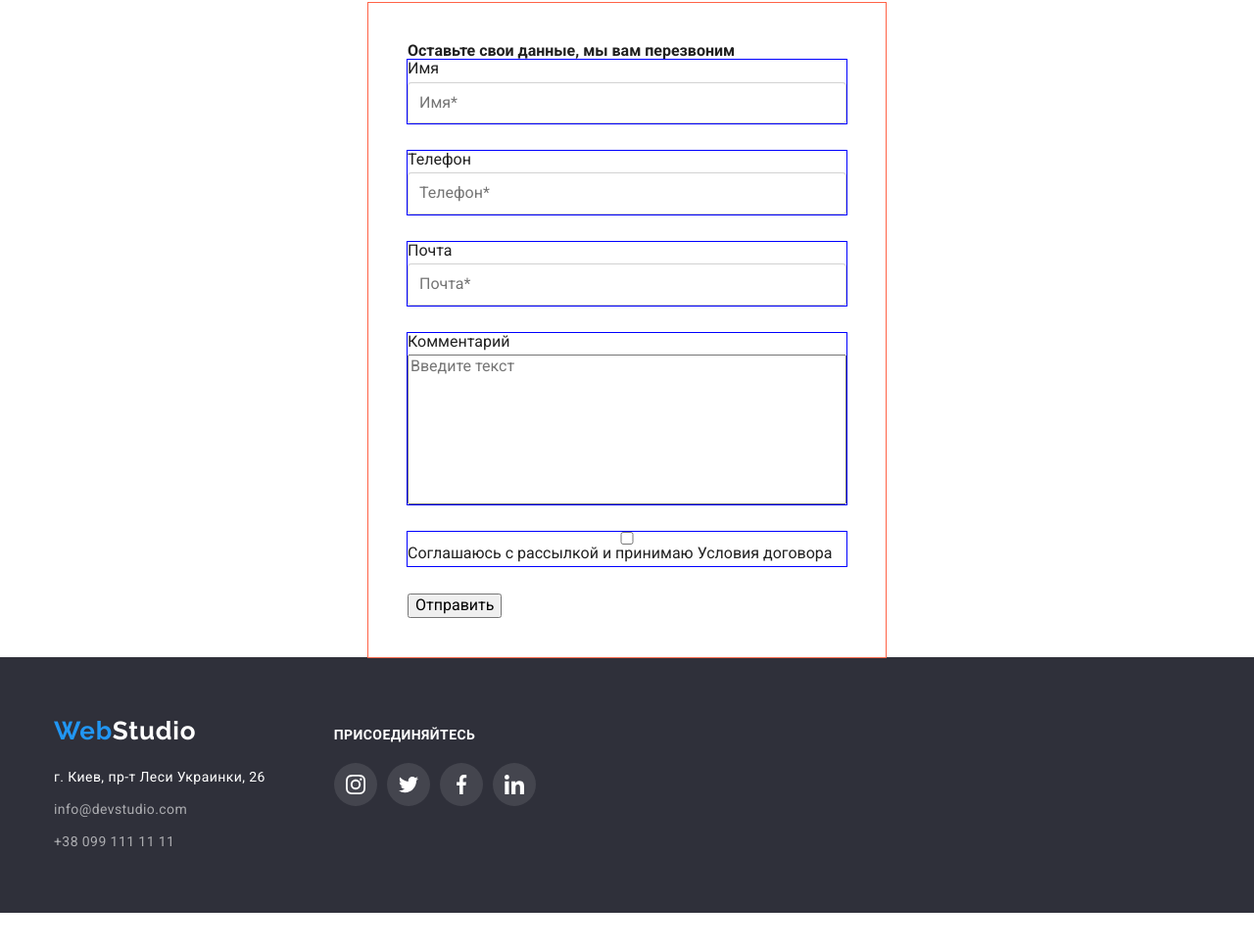
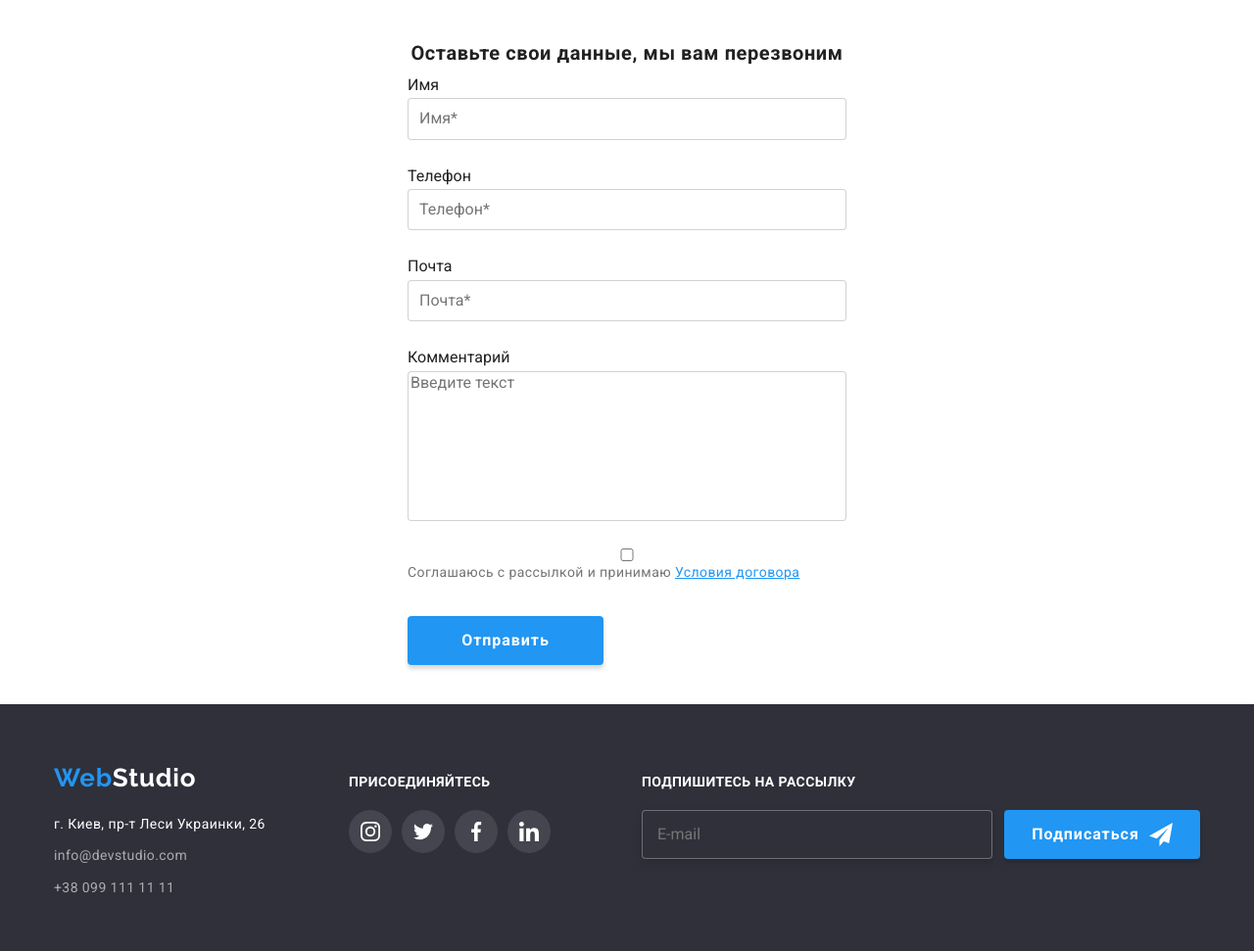
Before and after one commit to Rostyslav-Yefremov/goit-markup-hw-06, a plain HTML site: page index.html in a window 1280 px wide. Shown: the part 2673-3644 px from the top of the page at 98% size. Before the commit the page ends 3605 px from the top, so only its background shows below. Drawn offline with nearby package versions, Linux system fonts and the light colour scheme.

Commit message:
Доделал нижнюю форму

```diff
--- a/css/styles.css
+++ b/css/styles.css
@@ -677,6 +677,7 @@ p {
 }
 
 .footer-address {
+  width: 231px;
   margin-right: 70px;
 }
 
@@ -727,10 +728,26 @@ p {
   background-size: cover;
 }
 
-/* Форма */
+/* Форма в модальном окне */
 
 textarea {
   resize: none;
+}
+
+.form-box textarea {
+  border: 1px solid rgba(33, 33, 33, 0.2);
+  border-radius: 4px;
+}
+
+.title-modal-form {
+  display: block;
+  margin-bottom: 12px;
+  font-weight: bold;
+  font-size: 20px;
+  line-height: 1.15;
+  text-align: center;
+  letter-spacing: 0.03em;
+  color: var(--title-color);
 }
 
 .contact-form {
@@ -738,13 +755,13 @@ textarea {
   padding: 40px;
   margin-left: auto;
   margin-right: auto;
-  outline: 1px solid tomato;
+  /* outline: 1px solid tomato; */
 }
 
 .form-box {
   display: flex;
   flex-direction: column;
-  outline: 1px solid blue;
+  /* outline: 1px solid blue; */
   margin-bottom: 28px;
 }
 
@@ -757,6 +774,42 @@ textarea {
 
 .form-box label {
   margin-bottom: 4px;
+}
+
+.form-modal-btn {
+  width: 200px;
+  height: 50px;
+  background: var(--accent-color);
+  box-shadow: 0px 4px 4px rgba(0, 0, 0, 0.15);
+  color: var(--white-color);
+  font-weight: bold;
+  font-size: 16px;
+  line-height: 1.87;
+  letter-spacing: 0.06em;
+  border-radius: 4px;
+  border: none;
+  cursor: pointer;
+}
+
+.form-modal-btn:hover,
+.form-modal-btn:focus {
+  background-color: var(--hover-button-color);
+}
+
+.policy {
+  font-size: 14px;
+  line-height: 1.71;
+  letter-spacing: 0.03em;
+  color: var(--text-color);
+}
+
+.link-policy {
+  display: inline-block;
+  font-size: 14px;
+  line-height: 1.71;
+  letter-spacing: 0.03em;
+  text-decoration-line: underline;
+  color: var(--accent-color);
 }
 
 .contact-form-input {
@@ -814,15 +867,14 @@ textarea {
   margin-left: 10px;
 } */
 
-.form-footer {
-}
+/* ФОРМА В ФУТЕРЕ */
 
 .form-footer-box {
   display: flex;
-  margin-left: auto;
 }
 
 .title-b {
+  display: block;
   margin-bottom: 20px;
   font-weight: bold;
   font-size: 14px;
--- a/index.html
+++ b/index.html
@@ -380,7 +380,8 @@
 
         <form action="#" class="contact-form">
 
-            <b>Оставьте свои данные, мы вам перезвоним</b>
+            <b class="title-modal-form">Оставьте свои данные, мы вам
+                перезвоним</b>
 
             <div class="form-box">
                 <label for="user-name">Имя</label>
@@ -408,11 +409,13 @@
             </div>
             <div class="form-box">
                 <input type="checkbox" name="policy" id="policy">
-                <label for="policy">Соглашаюсь с рассылкой и принимаю
-                    Условия
-                    договора</label>
+                <label class="policy" for="policy">Соглашаюсь с рассылкой и
+                    принимаю
+                    <a class="link-policy" href="#">Условия
+                        договора</a></label>
             </div>
-            <button type="submit">Отправить</button>
+            <button class="form-modal-btn touch-transform"
+                type="submit">Отправить</button>
         </form>
 
     </main>
@@ -475,44 +478,22 @@
                     </li>
                 </ul>
             </div>
-            <!-- <form class="contat-form">
-                <label for="name">Подпишитесь на рассылку</label>
-                <input type="text" name="name" id="name">
-                <button type="submit">Подписаться</button>
-            </form> -->
-            <!-- <form action="#" class="contact-form">
-                <div class="form-box">
-                    <label for="user-name">Name</label>
-                    <input class="contact-form-input" name="user-name"
-                        id="user-name" type="text" placeholder="Имя*"
-                        minlength="3" required>
-
+            <form action="#">
+                <b class="title-b">Подпишитесь на
+                    рассылку</b>
+                <div class="form-footer-box">
+                    <input class="btn-footer-input" type="email"
+                        name="user-email" placeholder="E-mail" required>
+                    <button type="submit"
+                        class="form-btn-footer touch-transform">Подписаться
+                        <svg class="icon-form-footer" width="24" height="24">
+                            <use
+                                href="./images/social.icons/sprite.svg#icon-airplane">
+                            </use>
+                        </svg>
+                    </button>
                 </div>
-                <div class="form-box">
-                    <label for="user-phone">Phone</label>
-                    <input class="contact-form-input" name="user-phone"
-                        id="user-phone" type="tel" placeholder="Телефон*"
-                        required>
-
-                </div>
-                <div class="form-box">
-                    <label for="user-email">Email</label>
-                    <input class="contact-form-input" name="user-email"
-                        id="user-email" type="email" placeholder="Почта*"
-                        required>
-
-                </div>
-                <div class="form-box">
-                    <label>Комментарий</label>
-                    <textarea name="comment"
-                        placeholder="Введите текст"></textarea>
-                </div>
-                <input type="checkbox" name="policy" id="policy">
-                <label for="policy">Соглашаюсь с рассылкой и принимаю Условия
-                    договора</label>
-                <button type="submit">Submit</button>
-            </form> -->
-
+            </form>
         </div>
     </footer>
     <script src="./js/modal.js"></script>
```
Also changed, not shown: portfolio.html (+2 -2 lines).
